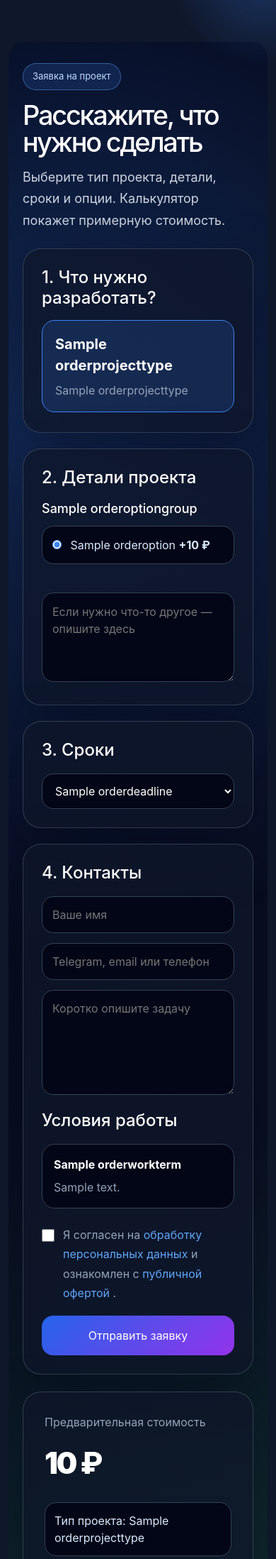
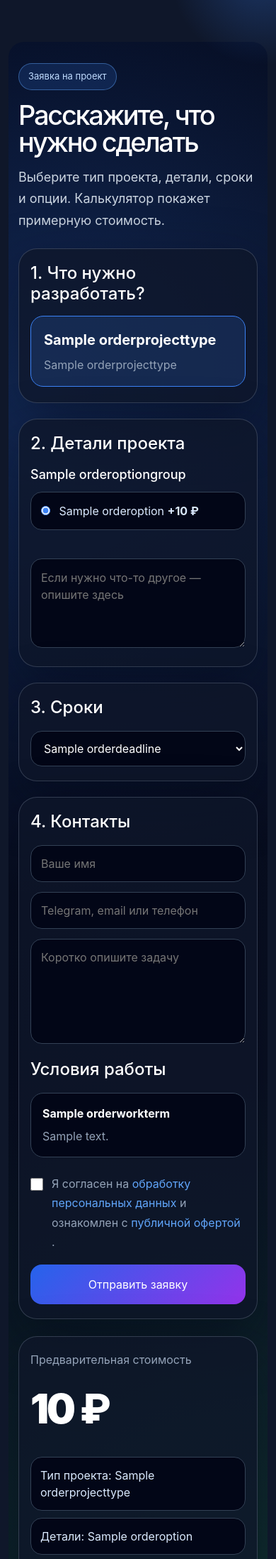
Before and after one commit to Riso1/portfolio-django, a Django app: page /order/ in a window 390 px wide; the page is wider, and only the part inside the window is pictured. Shown: the part 57-2254 px from the top of that part at 71% size. Run offline with Django 5.2, Linux system fonts and the light colour scheme; tables that the repository leaves empty hold one stand-in row (values such as "Sample post").

Commit message:
Исправлено горизонтальное смещение формы заказа

```diff
--- a/static/portfolio/css/style.css
+++ b/static/portfolio/css/style.css
@@ -1,3 +1,23 @@
+*,
+*::before,
+*::after {
+    box-sizing: border-box;
+}
+
+html,
+body {
+    width: 100%;
+    max-width: 100%;
+    overflow-x: hidden;
+}
+
+@supports (overflow-x: clip) {
+    html,
+    body {
+        overflow-x: clip;
+    }
+}
+
 body {
     background-color: #0f172a;
     color: #f8fafc;
@@ -775,6 +795,8 @@ section[id] {
 }
 
 .project-order {
+    width: 100%;
+    max-width: 100%;
     border-radius: 28px;
     overflow: hidden;
     background:
@@ -821,17 +843,20 @@ section[id] {
     gap: 24px;
     padding: 0 46px 46px;
     align-items: start;
+    min-width: 0;
 }
 
 .project-order__main {
     display: grid;
     gap: 22px;
+    min-width: 0;
 }
 
 .order-step,
 .project-order__summary,
 .order-success,
 .privacy-page {
+    min-width: 0;
     border: 1px solid rgba(148, 163, 184, 0.28);
     border-radius: 26px;
     background: rgba(15, 23, 42, 0.78);
@@ -856,6 +881,7 @@ section[id] {
 }
 
 .order-type {
+    min-width: 0;
     border: 1px solid #334155;
     border-radius: 18px;
     padding: 18px;
@@ -899,6 +925,7 @@ section[id] {
     grid-template-columns: auto 1fr auto;
     gap: 12px;
     align-items: center;
+    min-width: 0;
     border: 1px solid #334155;
     border-radius: 16px;
     padding: 14px;
@@ -913,6 +940,7 @@ section[id] {
 
 .order-options strong {
     color: #86efac;
+    white-space: nowrap;
 }
 
 .order-select,
@@ -1055,6 +1083,7 @@ section[id] {
     padding: 13px;
     color: #dbeafe;
     background: #020617;
+    overflow-wrap: anywhere;
 }
 
 .order-note {
@@ -1143,6 +1172,7 @@ section[id] {
 }
 
 .order-choice-grid label {
+    min-width: 0;
     border: 1px solid #334155;
     border-radius: 16px;
     padding: 14px;
@@ -1349,13 +1379,15 @@ section[id] {
     }
 }
 
-html,
-body {
-    max-width: 100%;
-    overflow-x: hidden;
-}
-
 @media (max-width: 768px) {
+    .project-order-section {
+        width: 100%;
+        max-width: 100%;
+        overflow: hidden;
+        padding-left: 12px;
+        padding-right: 12px;
+    }
+
     .project-order {
         border-radius: 22px;
         overflow: hidden;
@@ -1370,17 +1402,34 @@ body {
     .project-order__hero {
         width: 100%;
         max-width: 100%;
+        min-width: 0;
+        padding-left: 14px;
+        padding-right: 14px;
     }
 
     .order-step,
     .project-order__summary {
         min-width: 0;
+        width: 100%;
+        max-width: 100%;
+        padding: 20px 16px;
     }
 
     .order-type,
     .order-choice-grid label,
     .order-options label {
         min-width: 0;
+        max-width: 100%;
+        overflow-wrap: anywhere;
+    }
+
+    .order-price {
+        font-size: clamp(38px, 15vw, 58px);
+        overflow-wrap: anywhere;
+    }
+
+    .order-prepayment div {
+        flex-wrap: wrap;
     }
 }
 
--- a/templates/portfolio/project_order.html
+++ b/templates/portfolio/project_order.html
@@ -3,7 +3,7 @@
 
 {% block content %}
 
-<section class="container py-5">
+<section class="container py-5 project-order-section">
 
     <form method="post" class="project-order" id="projectOrderForm">
         {% csrf_token %}
```
